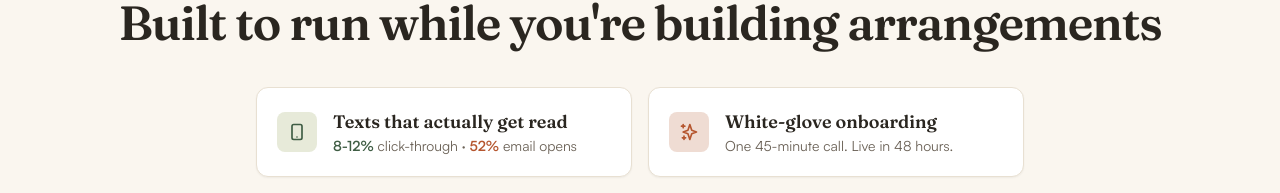
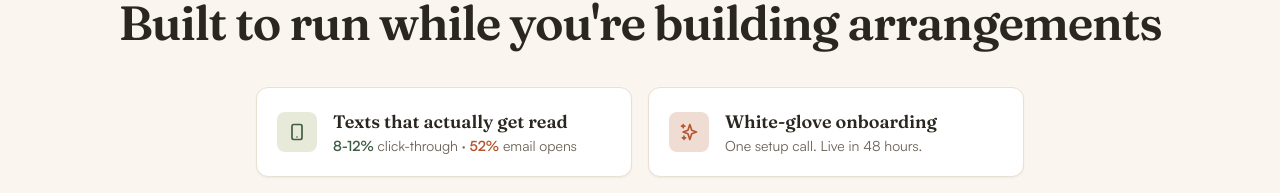
Before and after one commit to sammadura/revwise-website, a Next.js app: page / in a window 1280 px wide. Shown: the part 2106-2299 px from the top of the page. Built offline with nearby package versions, Linux system fonts and the light colour scheme.

Commit message:
White-glove card: 'One setup call' instead of 'One 45-minute call' (#74)

```diff
--- a/components/sections/HomeContent.tsx
+++ b/components/sections/HomeContent.tsx
@@ -183,7 +183,7 @@ export default function HomeContent() {
               </div>
               <div>
                 <h3 className="font-semibold text-lg text-dark">White-glove onboarding</h3>
-                <p className="text-sm text-gray-medium">One 45-minute call. Live in 48 hours.</p>
+                <p className="text-sm text-gray-medium">One setup call. Live in 48 hours.</p>
               </div>
             </StaggerItem>
 
```
